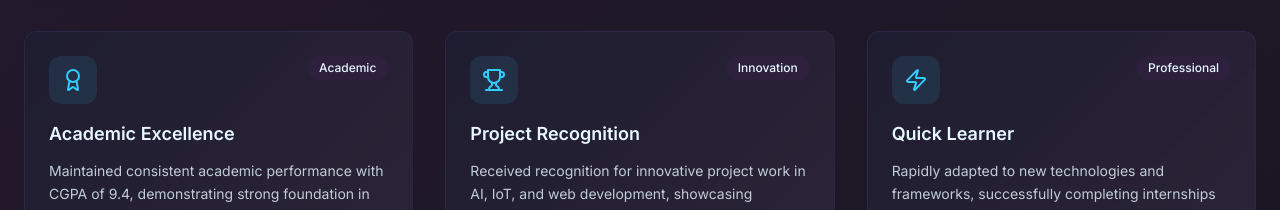
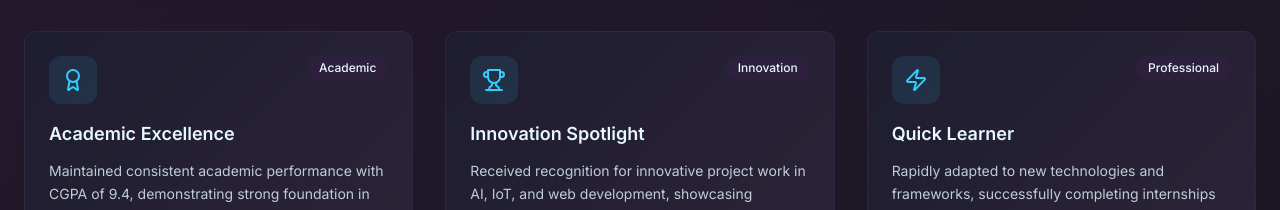
Before and after one commit to HemalathaSundarrajan/hemalathasundarrajn, a React (Vite) app: page / in a window 1280 px wide. Shown: the part 3912-4122 px from the top of the page. Built offline with nearby package versions, Linux system fonts and the light colour scheme.

Commit message:
Update achievements title
Change project recognition title to Innovation Spotlight.

```diff
--- a/src/components/Achievements.tsx
+++ b/src/components/Achievements.tsx
@@ -33,7 +33,7 @@ const Achievements = () => {
     },
     {
       icon: Trophy,
-      title: "Project Recognition",
+      title: "Innovation Spotlight",
       description: "Received recognition for innovative project work in AI, IoT, and web development, showcasing practical application of theoretical knowledge.",
       category: "Innovation",
       highlight: "Multiple Projects"
```
